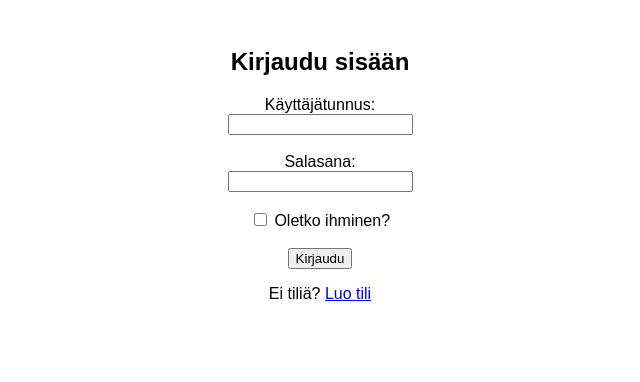
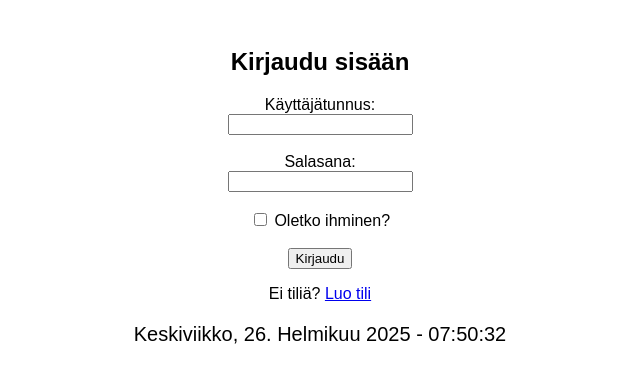
Before and after one commit to tykkaanKenguruista/PaskaSivusto, a plain HTML site: page index.html in a window 1280 px wide. Shown: the whole page, without its empty margins (320-960 px from the left). Drawn offline with Linux system fonts and the light colour scheme.

Commit message:
Update index.html

```diff
--- a/index.html
+++ b/index.html
@@ -28,6 +28,11 @@
 
         .hidden {
             display: none;
+        }
+
+        #timeDisplay {
+            font-size: 20px;
+            margin-top: 20px;
         }
     </style>
     <script>
@@ -80,8 +85,6 @@
 
             if (isInSkillCheck) {
                 skillCheckSuccess++;
-
-
                 if (timeClicked - randomTimeout <= 500) {
                     alert("Hyvin tehty! " + (10 - skillCheckSuccess) + " osumaa jäljellä.");
                 } else {
@@ -102,6 +105,27 @@
             isInSkillCheck = false;
             document.getElementById("skillCheckContainer").style.display = "none";
         }
+
+        // Funktio, joka päivittää ajan ja päivämäärän
+        function updateTime() {
+            var now = new Date();
+            var days = ["Sunnuntai", "Maanantai", "Tiistai", "Keskiviikko", "Torstai", "Perjantai", "Lauantai"];
+            var months = ["Tammikuu", "Helmikuu", "Maaliskuu", "Huhtikuu", "Toukokuu", "Kesäkuu", "Heinäkuu", "Elokuu", "Syyskuu", "Lokakuu", "Marraskuu", "Joulukuu"];
+
+            var day = days[now.getDay()];
+            var date = now.getDate();
+            var month = months[now.getMonth()];
+            var year = now.getFullYear();
+            var hours = now.getHours().toString().padStart(2, "0");
+            var minutes = now.getMinutes().toString().padStart(2, "0");
+            var seconds = now.getSeconds().toString().padStart(2, "0");
+
+            var currentTime = day + ", " + date + ". " + month + " " + year + " - " + hours + ":" + minutes + ":" + seconds;
+            document.getElementById("timeDisplay").innerText = currentTime;
+        }
+
+        // Päivitä aika sekunnin välein
+        setInterval(updateTime, 1000);
     </script>
 </head>
 <body>
@@ -131,5 +155,8 @@
         <button id="skillCheckButton" class="hidden" onclick="skillCheckClick()">Klikkaa nyt!</button>
     </div>
 
+    <!-- Ajan näyttö -->
+    <div id="timeDisplay"></div>
+
 </body>
 </html>
```
